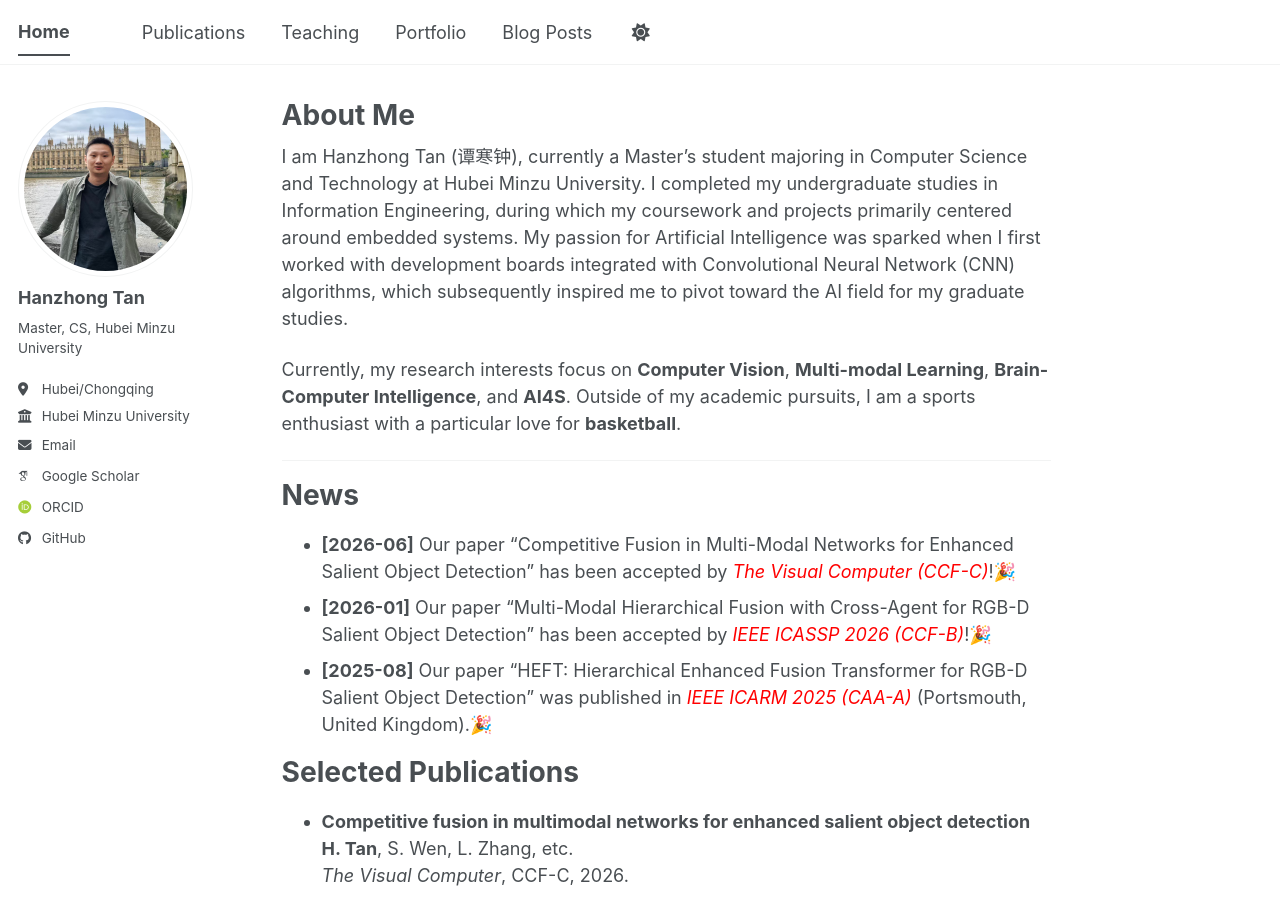
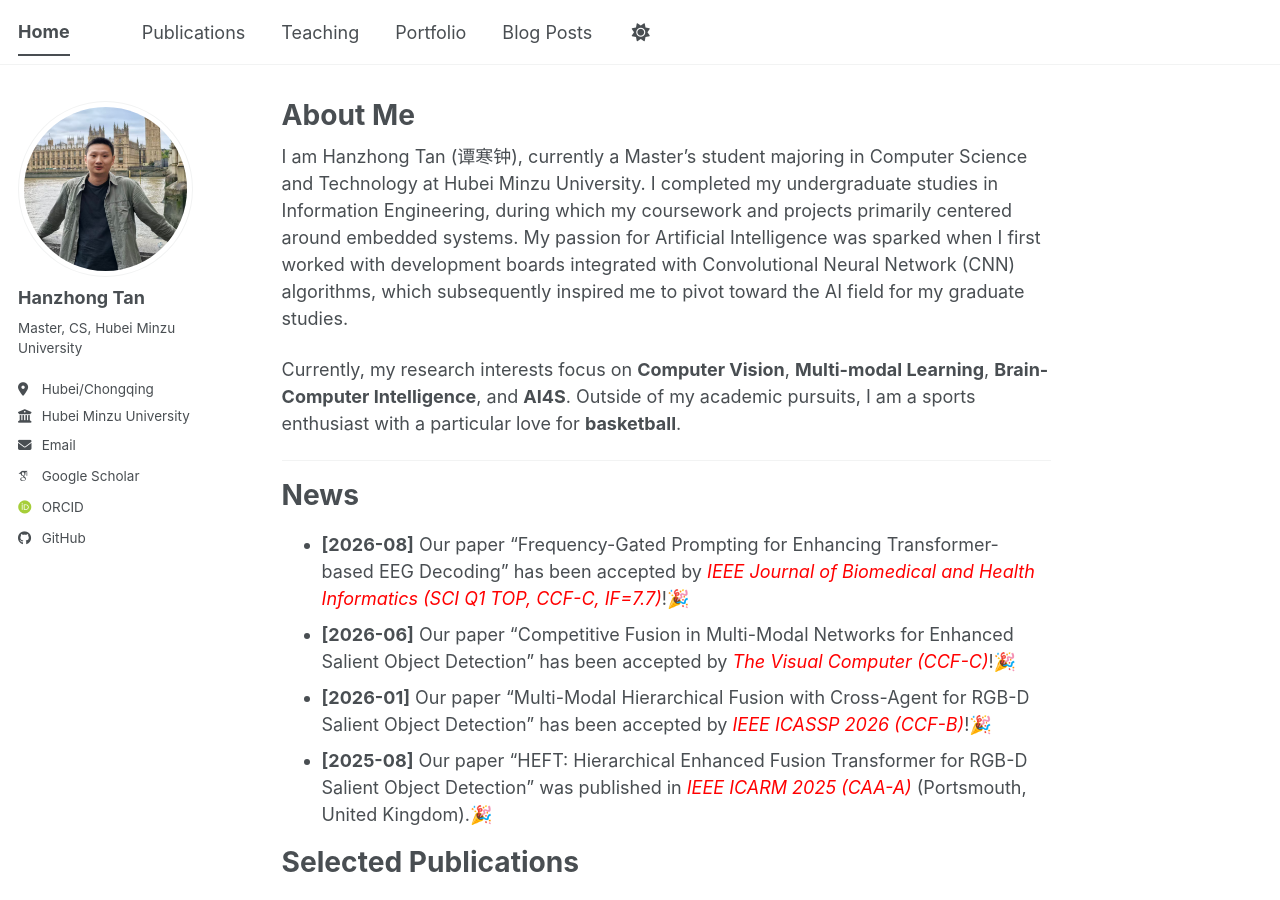
Before and after one commit to liangjiaxiaoqi/liangjiaxiaoqi.github.io, a Jekyll site: the page built from _pages/about.md, in a window 1280 px wide and 900 px high. Built offline with Jekyll 4.4.1, drawn with Linux system fonts in a browser that asks for light colours; some web fonts are replaced; a script bundle is joined from its source files by our own code; library files that are not in the unit come from our copies.

Commit message:
Update about.md

```diff
--- a/_pages/about.md
+++ b/_pages/about.md
@@ -18,11 +18,12 @@ I am Hanzhong Tan (谭寒钟), currently a Master's student specializing in Comp
 
 News
 ======
+* **[2026-08]** Our paper "Frequency-Gated Prompting for Enhancing Transformer-based EEG Decoding" has been accepted by *<font color="red">IEEE Journal of Biomedical and Health Informatics (SCI Q1 TOP, CCF-C, IF=7.7)</font>*!🎉
 * **[2026-06]** Our paper "Competitive Fusion in Multi-Modal Networks for Enhanced Salient Object Detection" has been accepted by *<font color="red">The Visual Computer (CCF-C)</font>*!🎉
 * **[2026-01]** Our paper "Multi-Modal Hierarchical Fusion with Cross-Agent for RGB-D Salient Object Detection" has been accepted by *<font color="red">IEEE ICASSP 2026 (CCF-B)</font>*!🎉
 * **[2025-08]** Our paper "HEFT: Hierarchical Enhanced Fusion Transformer for RGB-D Salient Object Detection" was published in *<font color="red">IEEE ICARM 2025 (CAA-A)</font>* (Portsmouth, United Kingdom).🎉
 
-<!--  这是注释
+<!--  这是注释 JBHI IF=7.7
 Research Interests
 ======
 * **Multi-modal Information Fusion:** Features fusion strategies for RGB-D and RGB-T data, particularly focusing on Transformer-based architectures and hierarchical attention mechanisms.
```
